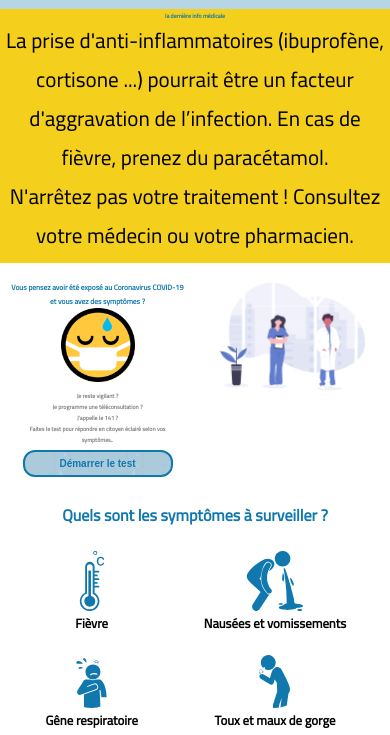
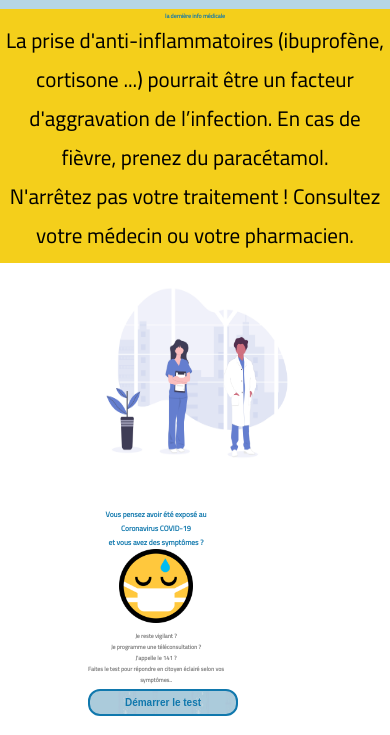
Before and after one commit to Zineb112/Corona-project, a website: page Starter-file/app/index.html in a window 390 px wide. Shown: the part 61-796 px from the top of the page. Drawn offline with Linux system fonts and the light colour scheme.

Commit message:
heroheader responsive try1

```diff
--- a/Starter-file/app/sass/_Responsive.scss
+++ b/Starter-file/app/sass/_Responsive.scss
@@ -60,3 +60,28 @@
     font-size: 100%;
   }
 }
+
+/*HeroHeader Start */
+@media screen and (max-width:768px) {
+  .row {
+    display: flex;
+	flex-direction: column-reverse;
+	flex-wrap: nowrap;
+	justify-content: center;
+	align-items: stretch;
+  align-content: space-between;
+  margin-left: 20%;
+  }
+
+  .ImG{
+
+      height: 200px;
+      width: 160%;
+
+  }
+
+  .left{
+    margin-left: 19;
+
+  }
+}
--- a/Starter-file/app/sass/_proteger.scss
+++ b/Starter-file/app/sass/_proteger.scss
@@ -29,7 +29,7 @@
 }
 
 .pic1{
-    padding-left: 14%;
+    padding-left: 19%;
     padding-top: 3%;
 }
 
@@ -54,14 +54,14 @@
 }
 
 .pic11{
-    padding-left: 11%;
+    padding-left: 16%;
     padding-top: 6%;
 
 }
 
 .PIC{
     display: block;
-    margin-left: auto;
+    margin-left: 46%;
     margin-right: auto;
     padding-bottom: 2%;
     padding-top: 2%;
```
Also changed, not shown: Starter-file/app/css/style.css.
